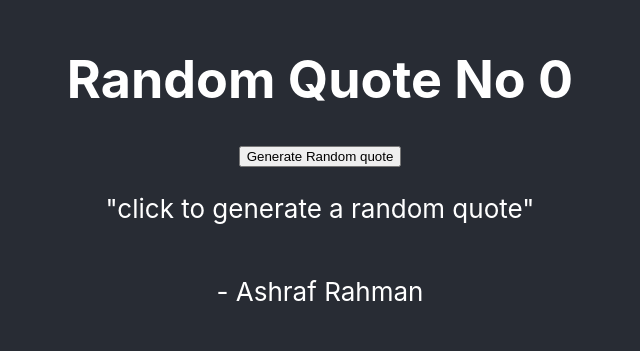
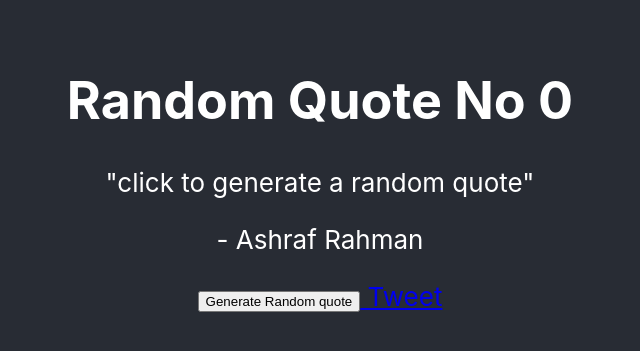
Before and after one commit to AshrafAKRahman/Random-Quote-Machine, a React (Create React App) app: page / in a window 1280 px wide. Shown: the part 227-578 px from the top of the page, without its empty margins (320-960 px from the left). Built offline with nearby package versions, Linux system fonts and the light colour scheme; no server answers.

Commit message:
all freecodecamp tests are passing

```diff
--- a/public/index.html
+++ b/public/index.html
@@ -39,5 +39,6 @@
       To begin the development, run `npm start` or `yarn start`.
       To create a production bundle, use `npm run build` or `yarn build`.
     -->
+    <script src="https://cdn.freecodecamp.org/testable-projects-fcc/v1/bundle.js"></script>
   </body>
 </html>
--- a/src/App.js
+++ b/src/App.js
@@ -30,10 +30,17 @@
   return (
     <div className="App">
       <header className="App-header">
+      <div id="quote-box">
         <h1>Random Quote No {randomNumber}</h1>
-        <button onClick={() => getRandomQuote()}>Generate Random quote</button>
+        <div id="text">
         <p>"{quote}"</p>
+        </div>
+        <div id="author">
         <p>- {author}</p>
+        </div>
+        <button  id="new-quote" onClick={() => getRandomQuote()}>Generate Random quote</button>
+      <a href="twitter.com/intent/tweet" id="tweet-quote"> Tweet</a>
+      </div>
       </header>
     </div>
   );
```
